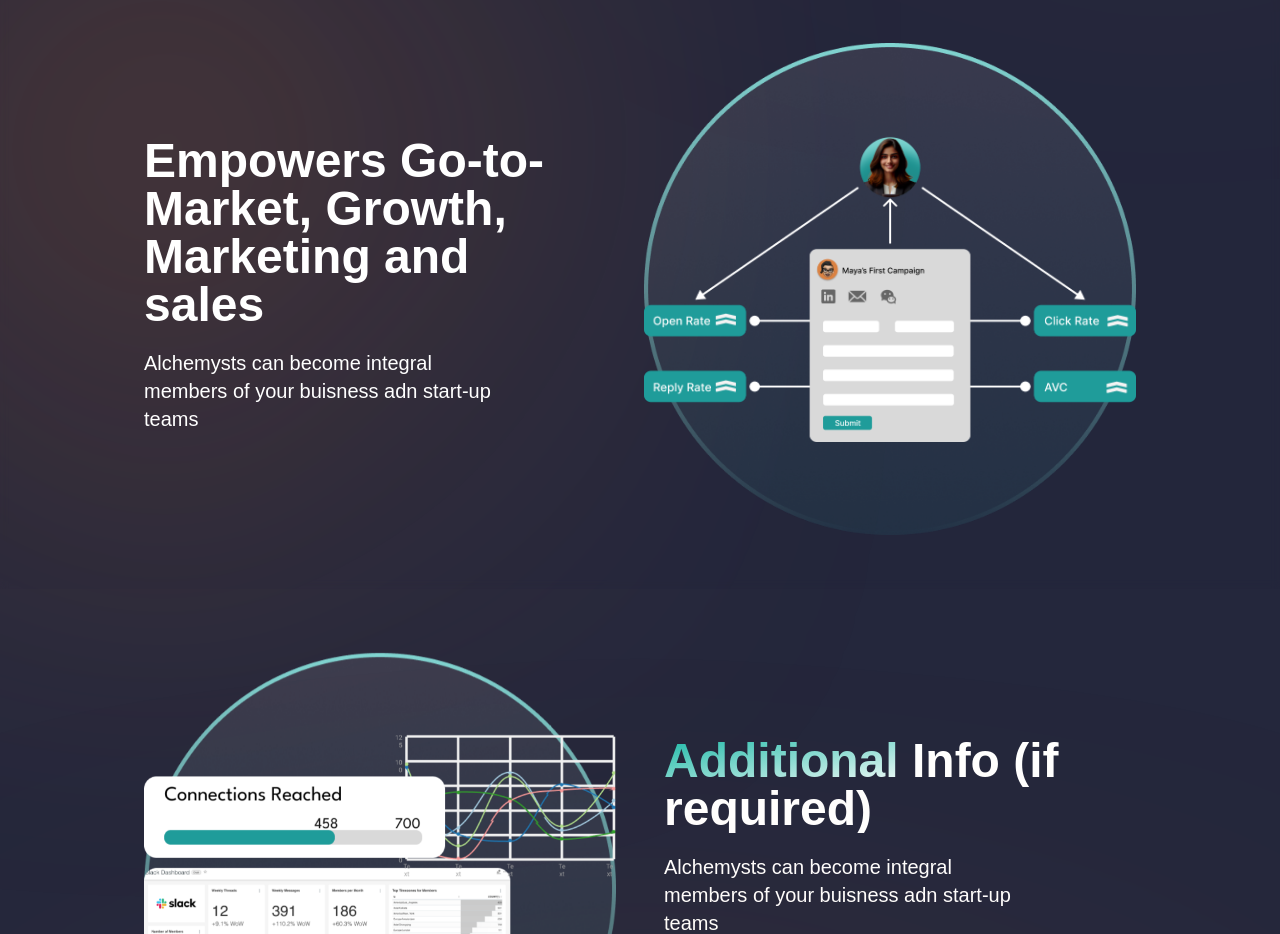
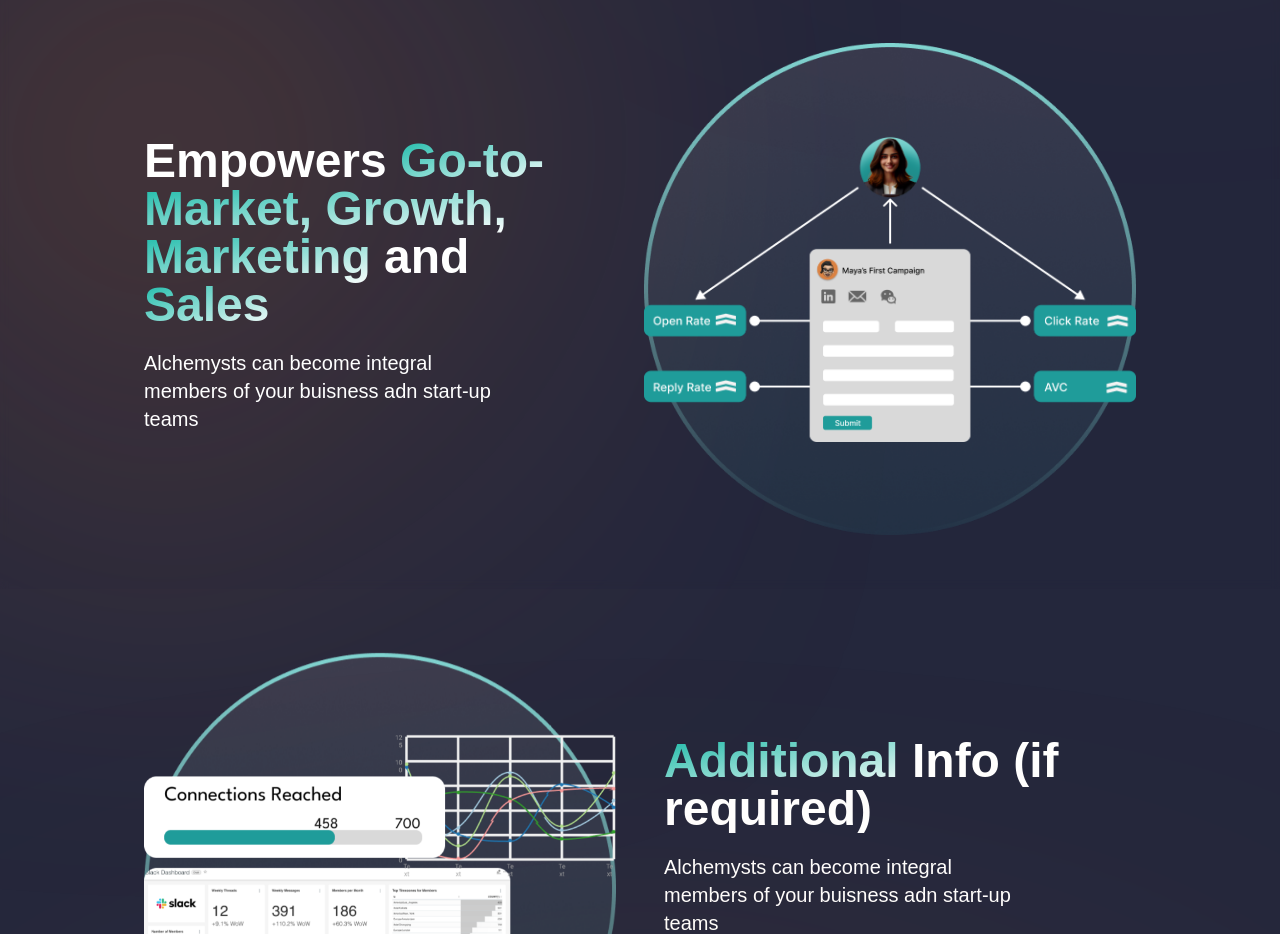
Before and after one commit to anuran-roy/alchemyst-landing-page, a Next.js app: page / in a window 1280 px wide. Shown: the part 2660-3594 px from the top of the page. Built offline with nearby package versions, Linux system fonts and the light colour scheme.

Commit message:
Gotomarket

```diff
--- a/src/app/page.tsx
+++ b/src/app/page.tsx
@@ -297,10 +297,10 @@ const Home = () => {
               transition={{duration: 0.8}}
             >
               <div className=' text-white text-5xl font-semibold'>
-                <p>Empowers Go-to-</p>
-                <p>Market, Growth,</p>
-                <p>Marketing and</p>
-                <p>sales</p>
+                <p>Empowers <span className='bg-gradient-to-br from-teal-500 to-white text-transparent bg-clip-text'>Go-to-</span></p>
+                <p><span className='bg-gradient-to-br from-teal-500 to-white text-transparent bg-clip-text'>Market, Growth,</span></p>
+                <p><span className='bg-gradient-to-br from-teal-500 to-white text-transparent bg-clip-text'>Marketing </span>and</p>
+                <p><span className='bg-gradient-to-br from-teal-500 to-white text-transparent bg-clip-text'>Sales</span></p>
               </div>
             </motion.div>
 
```
